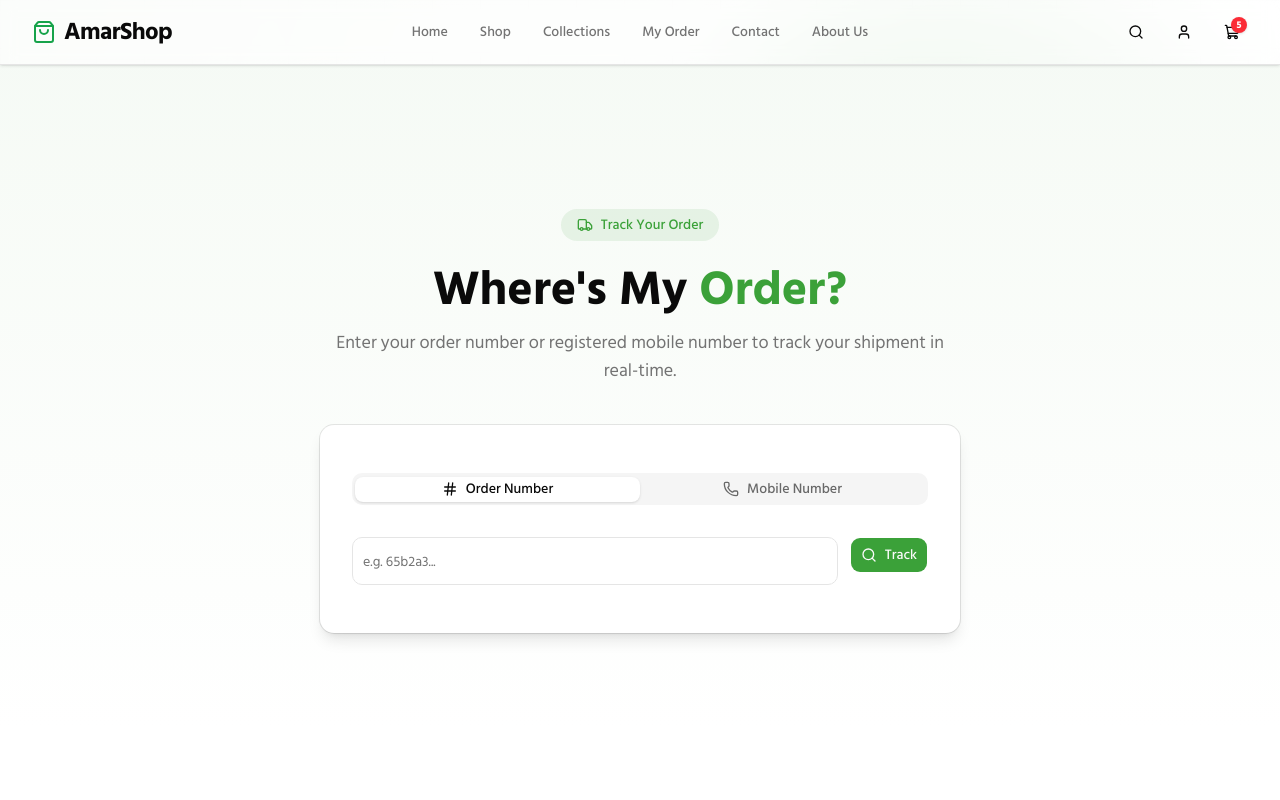
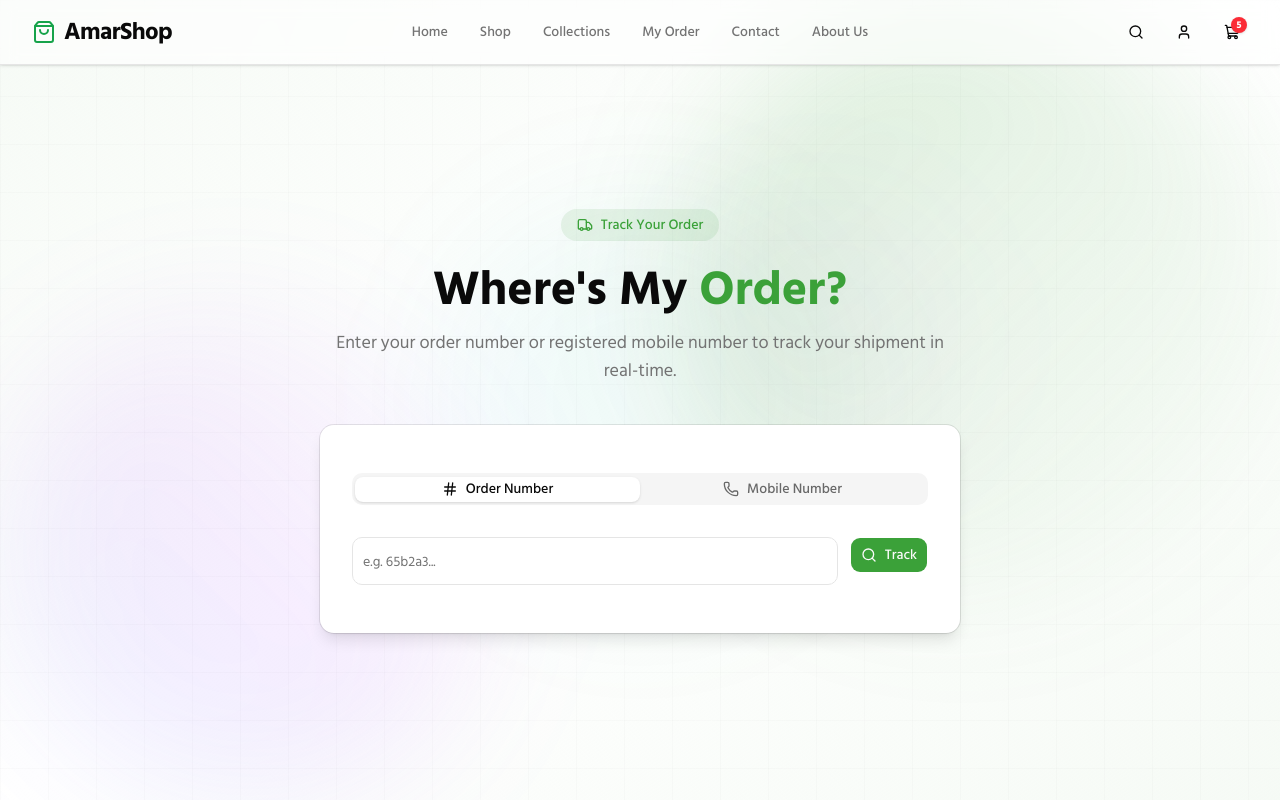
Before and after one commit to CodeWithArafat1/myShop-v2, a Next.js app: page /track-order in a window 1280 px wide. Shown: the top 800 px of the page. Built offline with nearby package versions, Linux system fonts and the light colour scheme.

Commit message:
remove bg color

```diff
--- a/app/track-order/page.tsx
+++ b/app/track-order/page.tsx
@@ -2,11 +2,13 @@
 
 import { useState, useEffect, Suspense } from "react";
 import { useSearchParams } from "next/navigation";
+import Link from "next/link";
 import { Search, Package, Truck, CheckCircle2, Clock, MapPin, Phone, Hash, ArrowRight, Loader2, History } from "lucide-react";
 import { Button } from "@/components/ui/button";
 import { Input } from "@/components/ui/input";
 import { Card, CardContent, CardHeader } from "@/components/ui/card";
 import { Tabs, TabsContent, TabsList, TabsTrigger } from "@/components/ui/tabs";
+
 
 // --- Interfaces ---
 interface OrderItem {
@@ -42,7 +44,6 @@ function TrackOrderContent() {
   // Load history from local storage (Using "my_orders" key)
   useEffect(() => {
     if (typeof window !== 'undefined') {
-      // Checkout page e jodi "my_orders" name save kora thake, tahole ekhane show korbe
       const localHistory = JSON.parse(localStorage.getItem("my_orders") || "[]");
       setOrderHistory(localHistory.reverse());
 
@@ -152,11 +153,11 @@ function TrackOrderContent() {
   };
 
   return (
-    <div className="min-h-screen bg-background">
+    <div className="min-h-screen">
 
 
       {/* Hero & Search Section */}
-      <section className="pt-28 pb-10 sm:pt-36 sm:pb-16 bg-gradient-to-b from-primary/5 to-background">
+      <section className="pt-28 pb-10 sm:pt-36 sm:pb-16 bg-transparent">
         <div className="container-main px-4 text-center max-w-2xl mx-auto">
           <div className="inline-flex items-center gap-2 px-4 py-1.5 rounded-full bg-primary/10 text-primary text-sm font-medium mb-6">
             <Truck className="w-4 h-4" />
@@ -245,7 +246,7 @@ function TrackOrderContent() {
                     className="flex items-center gap-2 bg-muted hover:bg-primary/10 border border-transparent hover:border-primary/30 px-4 py-2 rounded-lg text-sm font-medium text-foreground hover:text-primary transition-all"
                   >
                     <Hash className="w-3.5 h-3.5 opacity-50" />
-                    {id.slice(-6).toUpperCase()} {/* Shows last 6 chars of ID for clean UI */}
+                    {id.slice(-6).toUpperCase()}
                     <ArrowRight className="w-3.5 h-3.5 opacity-50 ml-1" />
                   </button>
                 ))}
@@ -374,9 +375,11 @@ function TrackOrderContent() {
                     <p className="font-bold text-foreground text-base">Need help with this order?</p>
                     <p className="text-sm text-muted-foreground mt-0.5">Our support team is here for you 24/7</p>
                   </div>
-                  <Button className="gap-1.5 shrink-0 w-full sm:w-auto">
-                    Contact Us <ArrowRight className="w-4 h-4" />
-                  </Button>
+                  <Link href="/contact" className="w-full sm:w-auto">
+                    <Button className="gap-1.5 shrink-0 w-full sm:w-auto">
+                      Contact Us <ArrowRight className="w-4 h-4" />
+                    </Button>
+                  </Link>
                 </CardContent>
               </Card>
 
@@ -394,7 +397,7 @@ function TrackOrderContent() {
 export default function TrackOrder() {
   return (
     <Suspense fallback={
-      <div className="flex flex-col items-center justify-center min-h-screen bg-background">
+      <div className="flex flex-col items-center justify-center min-h-screen">
         <Loader2 className="h-8 w-8 animate-spin text-primary" />
         <p className="mt-4 text-sm text-muted-foreground animate-pulse">Loading tracking system...</p>
       </div>
```
